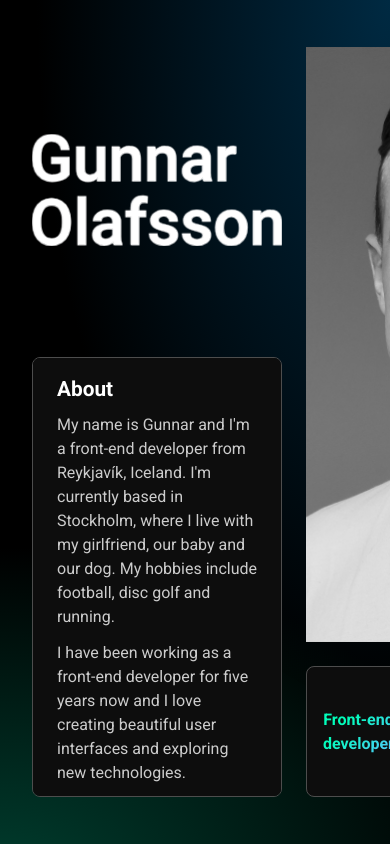
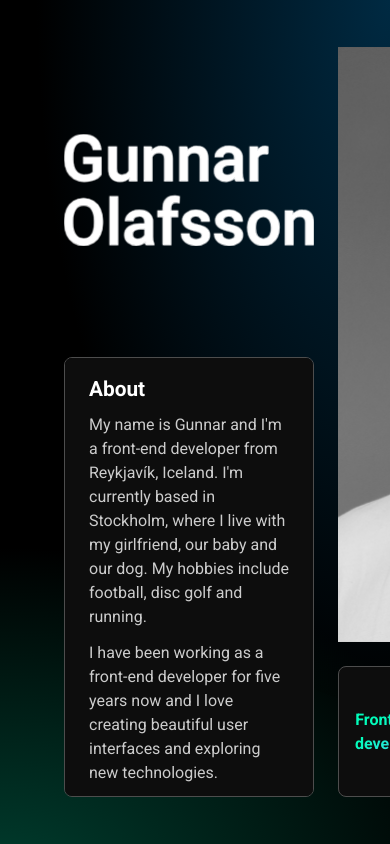
Before and after one commit to gunnarbirnir/resume-3.0, a React (Vite) app: page / in a window 390 px wide. Built offline with nearby package versions, Linux system fonts and the light colour scheme.

Commit message:
Update columns calculations

```diff
--- a/src/components/ContentGrid/constants.ts
+++ b/src/components/ContentGrid/constants.ts
@@ -2,5 +2,4 @@ import { SPACING } from "../../constants";
 
 export const GRID_ROW_MIN_HEIGHT = 92;
 export const GRID_ROW_MAX_HEIGHT = 105;
-export const GRID_COLUMN_MIN_WIDTH = 300;
 export const GRID_SPACING = SPACING._5;
--- a/src/components/ContentGrid/useGridLayout.ts
+++ b/src/components/ContentGrid/useGridLayout.ts
@@ -1,17 +1,17 @@
-import { useWindowDimensions, useLayoutDimensions } from "../../hooks";
+import {
+  useWindowDimensions,
+  useMediaQuery,
+  useMediaQueryVariables,
+} from "../../hooks";
 import { GridItemType } from "./types";
-import { calcColumnsCount, calcRowsCount, calcGridLayout } from "./utils";
+import { calcRowsCount, calcGridLayout } from "./utils";
 
 const useGridLayout = (activeItem: GridItemType | null) => {
-  const { width: windowWidth, height: windowHeight } = useWindowDimensions();
-  const { verticalPadding, horizontalPadding, contentMaxWidth } =
-    useLayoutDimensions();
+  const { height: windowHeight } = useWindowDimensions();
+  const { isTabletOrSmaller } = useMediaQuery();
+  const { verticalPadding } = useMediaQueryVariables();
 
-  const columnsCount = calcColumnsCount(
-    windowWidth,
-    contentMaxWidth,
-    horizontalPadding
-  );
+  const columnsCount = isTabletOrSmaller ? 2 : 3;
   const rowsCount = calcRowsCount(windowHeight, verticalPadding, columnsCount);
   const gridLayout = calcGridLayout(columnsCount, rowsCount, activeItem);
 
--- a/src/components/ContentGrid/utils.ts
+++ b/src/components/ContentGrid/utils.ts
@@ -1,24 +1,6 @@
 import { GridItemType } from "./types";
-import {
-  GRID_COLUMN_MIN_WIDTH,
-  GRID_ROW_MIN_HEIGHT,
-  GRID_SPACING,
-} from "./constants";
+import { GRID_ROW_MIN_HEIGHT, GRID_SPACING } from "./constants";
 import * as LAYOUT from "./layouts";
-
-export const calcColumnsCount = (
-  windowWidth: number,
-  contentMaxWidth: number,
-  horizontalPadding: number
-) => {
-  const availableWidth = windowWidth - 2 * horizontalPadding;
-  const contentWidth = Math.min(availableWidth, contentMaxWidth);
-  const columnsCount = Math.floor(
-    contentWidth / (GRID_COLUMN_MIN_WIDTH + GRID_SPACING)
-  );
-
-  return clamp(columnsCount, 2, 3);
-};
 
 export const calcRowsCount = (
   windowHeight: number,
--- a/src/components/GlobalStyles/Variables.tsx
+++ b/src/components/GlobalStyles/Variables.tsx
@@ -1,25 +1,17 @@
 import { FC } from "react";
 import { createGlobalStyle } from "styled-components";
 
-import { useLayoutDimensions } from "../../hooks";
+import { useMediaQueryVariables } from "../../hooks";
+import { MEDIA_QUERY } from "../../constants";
 
 const Variables: FC = () => {
-  const { verticalPadding, horizontalPadding, contentMaxWidth } =
-    useLayoutDimensions();
+  const { verticalPadding } = useMediaQueryVariables();
 
-  return (
-    <VariablesStyle
-      contentMaxWidth={contentMaxWidth}
-      verticalPadding={verticalPadding}
-      horizontalPadding={horizontalPadding}
-    />
-  );
+  return <VariablesStyle verticalPadding={verticalPadding} />;
 };
 
 const VariablesStyle = createGlobalStyle<{
-  contentMaxWidth: number;
   verticalPadding: number;
-  horizontalPadding: number;
 }>`
   :root {
     /* Colors */
@@ -69,13 +61,17 @@ const VariablesStyle = createGlobalStyle<{
     --font-weight-bold: 700;
 
     /* Layout */
-    --content-max-width: ${({ contentMaxWidth }) => contentMaxWidth}px;
+    --content-max-width: 1200px;
     --page-vertical-padding: ${({ verticalPadding }) => verticalPadding}px;
-    --page-horizontal-padding: ${({ horizontalPadding }) =>
-      horizontalPadding}px;
+    --page-horizontal-padding: var(--spacing-8);
 
     /* Other */
     --gradient-rotation: 135deg;
+
+    @media (max-width: ${MEDIA_QUERY}px) {
+      --content-max-width: 800px;
+      --page-horizontal-padding: var(--spacing-7);
+    }
   }
 `;
 
--- a/src/hooks/index.ts
+++ b/src/hooks/index.ts
@@ -1,11 +1,11 @@
 import useHandleCopy from "./useHandleCopy";
 import useWindowDimensions from "./useWindowDimensions";
 import useMediaQuery from "./useMediaQuery";
-import useLayoutDimensions from "./useLayoutDimensions";
+import useMediaQueryVariables from "./useMediaQueryVariables";
 
 export {
   useHandleCopy,
   useWindowDimensions,
   useMediaQuery,
-  useLayoutDimensions,
+  useMediaQueryVariables,
 };
--- a/src/hooks/useLayoutDimensions.ts
+++ b/src/hooks/useMediaQueryVariables.ts
@@ -3,10 +3,7 @@ import { useMemo } from "react";
 import { SPACING } from "../constants";
 import useMediaQuery from "./useMediaQuery";
 
-const CONTENT_MAX_WIDTH = 1200;
-const CONTENT_MAX_WIDTH_TABLET = 800;
-
-const useLayoutDimensions = () => {
+const useMediaQueryVariables = () => {
   const { isTabletOrSmaller, isMobileOrSmaller } = useMediaQuery();
 
   const dimensions = useMemo(() => {
@@ -16,18 +13,10 @@ const useLayoutDimensions = () => {
         : isTabletOrSmaller
         ? SPACING._6
         : SPACING._7,
-      horizontalPadding: isMobileOrSmaller
-        ? SPACING._6
-        : isTabletOrSmaller
-        ? SPACING._7
-        : SPACING._8,
-      contentMaxWidth: isTabletOrSmaller
-        ? CONTENT_MAX_WIDTH_TABLET
-        : CONTENT_MAX_WIDTH,
     };
   }, [isMobileOrSmaller, isTabletOrSmaller]);
 
   return dimensions;
 };
 
-export default useLayoutDimensions;
+export default useMediaQueryVariables;
```
